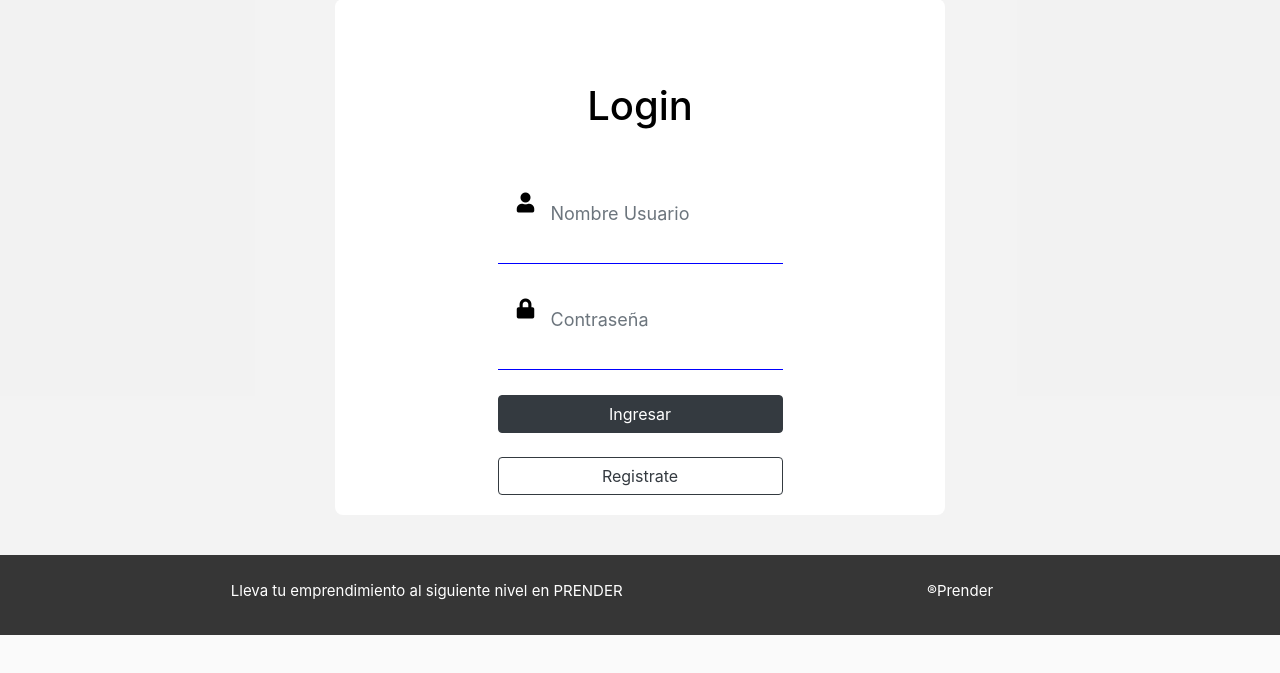
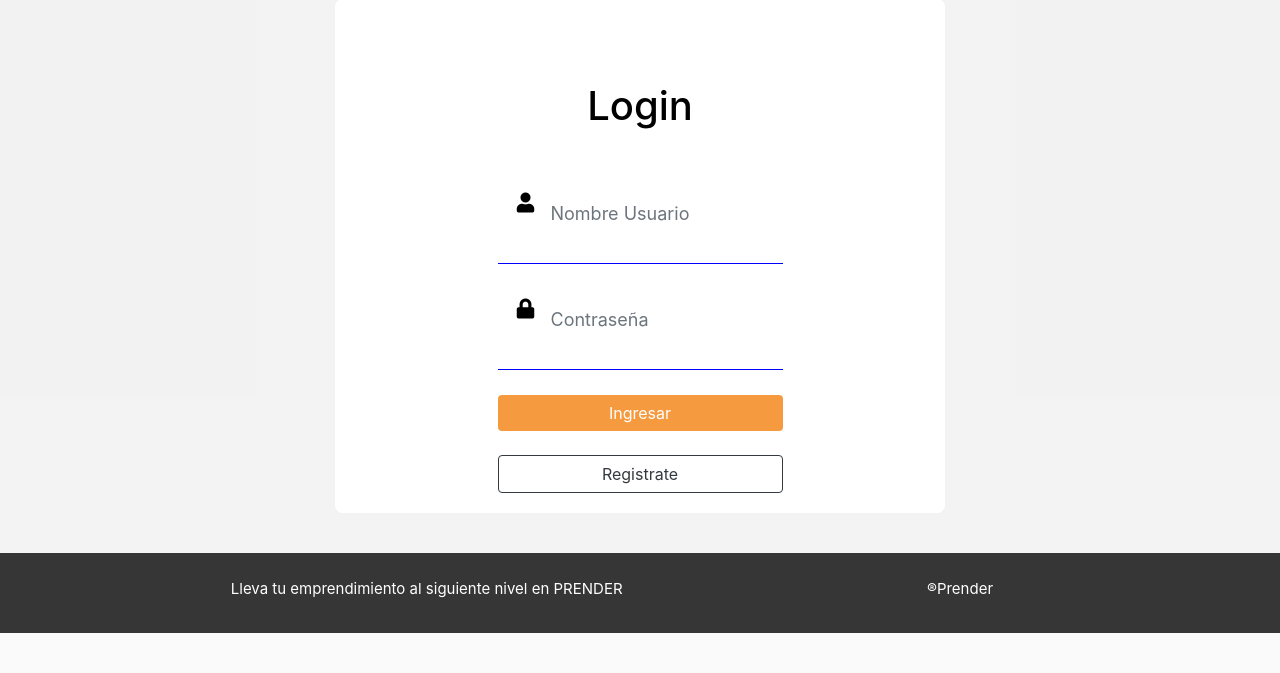
Before and after one commit to CamiloFloresDuoc/Prender, a Django app: page /login/ in a window 1280 px wide. Shown: the part 113-786 px from the top of the page. Run offline with Django 3.2, Linux system fonts and the light colour scheme; some libraries are stand-ins or nearby versions.

Commit message:
btn login color

```diff
--- a/Prender/core/static/core/css/estilologin.css
+++ b/Prender/core/static/core/css/estilologin.css
@@ -145,3 +145,7 @@ nav {
     color: #fff !important;
     border-color: #fff !important;
 }
+.btn-dark{
+    background-color: #f69a40;
+    border: #f69a40;
+}
```
